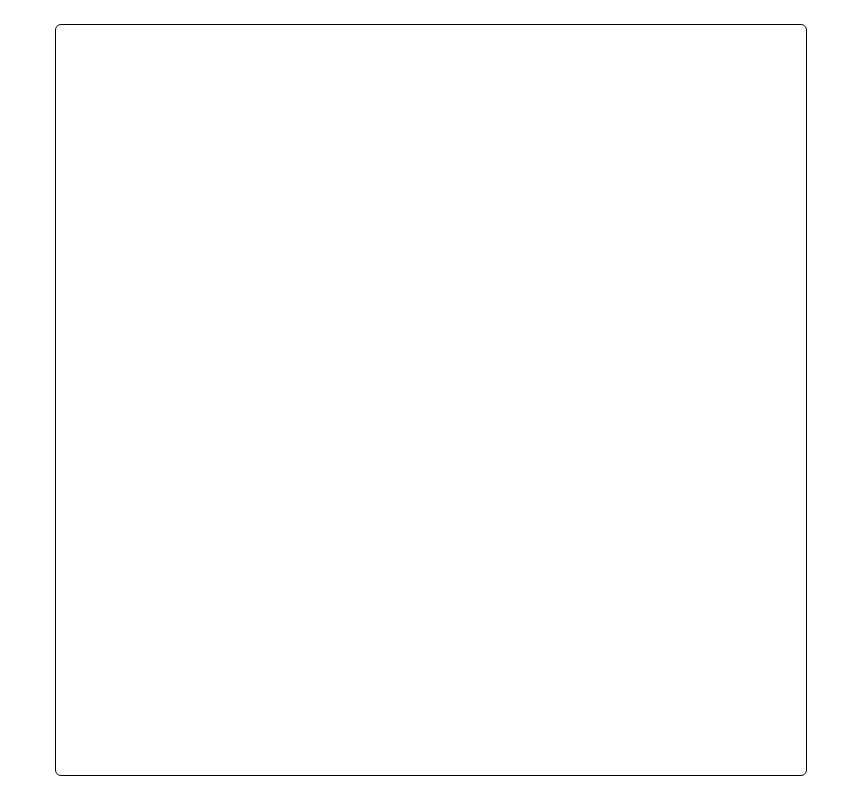
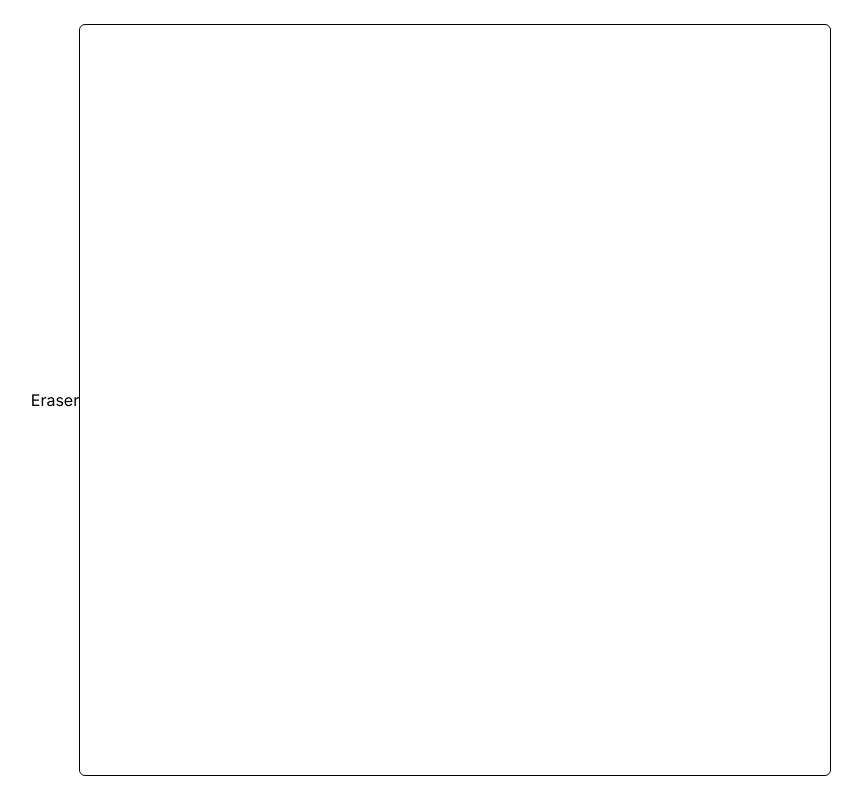
Before and after one commit to mohithingorani/Drawing-App, a Next.js app: page / in a window 1280 px wide. Shown: the whole page, without its empty margins (209-1071 px from the left). Built offline with nearby package versions, Linux system fonts and the light colour scheme.

Commit message:
added eraser

```diff
--- a/src/app/page.tsx
+++ b/src/app/page.tsx
@@ -7,15 +7,18 @@ export default function Home() {
   const [isDrawing, setIsDrawing] = useState(false);
   const canvasRef = useRef<HTMLCanvasElement | null>(null);
   const prevPoint = useRef<Point | null>(null);
+  const [isEraser, setIsEraser] = useState(false);
 
   function drawLine(prevPoint: Point, currentPoint: Point, ctx: CanvasRenderingContext2D) {
     ctx.beginPath();
     ctx.lineWidth = 5;
-    ctx.strokeStyle = "blue";
+    isEraser? ctx.strokeStyle = "white":ctx.strokeStyle = "blue";
     ctx.moveTo(prevPoint.x, prevPoint.y);
     ctx.lineTo(currentPoint.x, currentPoint.y);
     ctx.stroke();
   }
+
+
 
   function getCanvasPoint(event: MouseEvent<HTMLCanvasElement>): Point {
     const rect = canvasRef.current!.getBoundingClientRect();
@@ -40,6 +43,7 @@ export default function Home() {
     }
 
     if (prevPoint.current) {
+
       drawLine(prevPoint.current, currentPoint, ctx);
       prevPoint.current = currentPoint;
     }
@@ -53,6 +57,9 @@ export default function Home() {
 
   return (
     <div className="h-screen w-screen flex justify-center items-center">
+    <button onClick={()=>setIsEraser(!isEraser)}>
+      Eraser
+    </button>
       <canvas
         ref={canvasRef}
         width={750}
```
